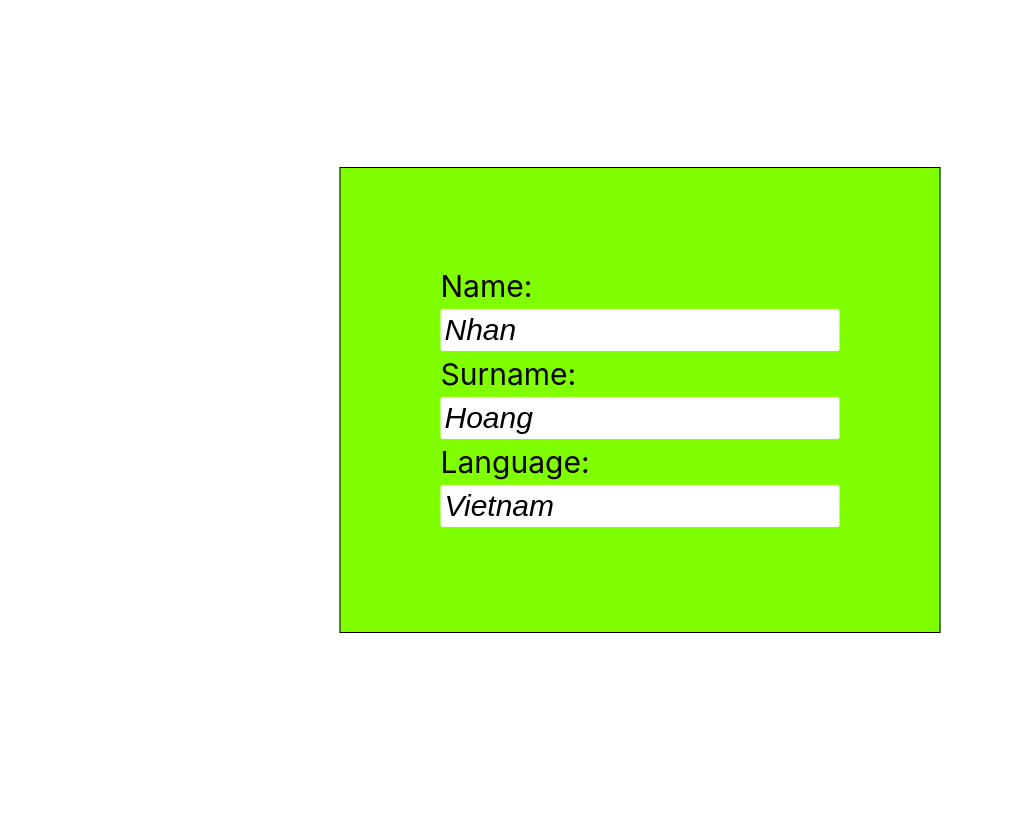
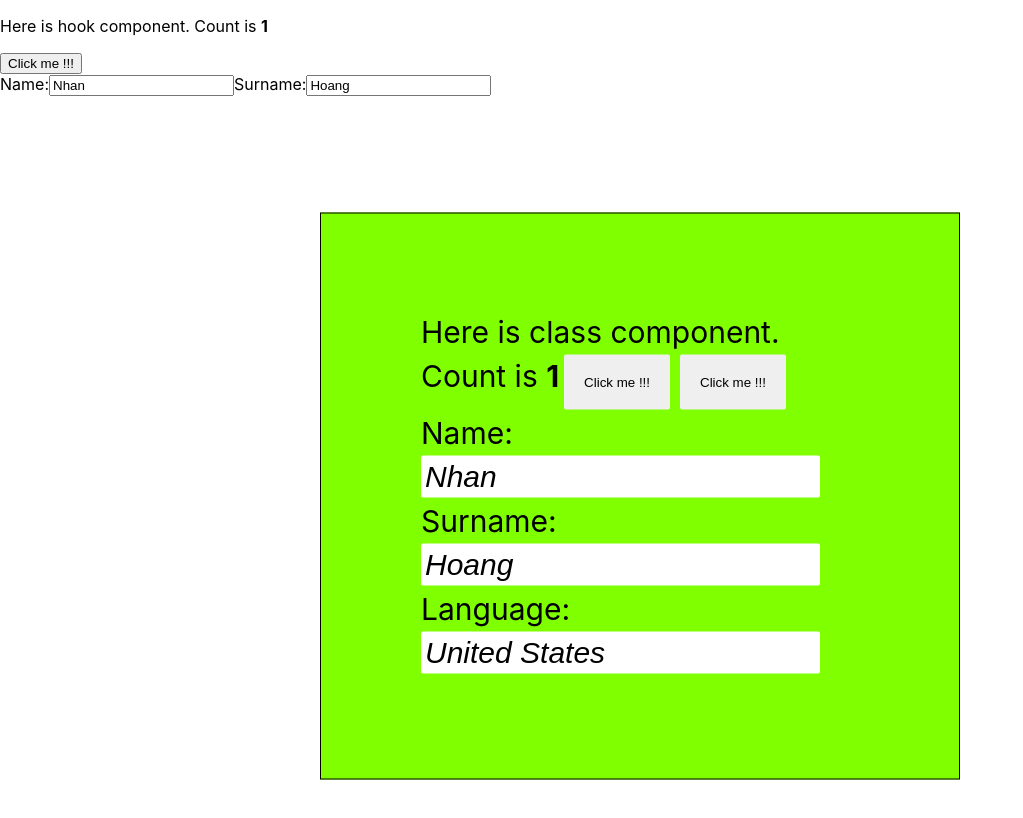
Before and after one commit to NhanHoang8195/react-hook-demo, a React (Create React App) app: page / in a window 1280 px wide. Shown: the top 818 px of the page, without its empty margins (0-1023 px from the left). Built offline with nearby package versions, Linux system fonts and the light colour scheme.

Commit message:
Add context to function components

```diff
--- a/src/components/button/index.jsx
+++ b/src/components/button/index.jsx
@@ -1,7 +1,7 @@
 import React from 'react';
 
 export default function Button(props) {
-    return (<button onClick={props.onClick}>
+    return (<button type='button' onClick={props.onClick}>
         Click me !!!
     </button>);
 }
--- a/src/containers/demo/ClassComponent.jsx
+++ b/src/containers/demo/ClassComponent.jsx
@@ -1,6 +1,7 @@
 import React, { Component } from 'react';
 import withHoc from '../hoc';
 import { LayoutContext, LanguageContext } from '../../context';
+import Button from '../../components/button';
 
 class ClassComponent extends Component {
     constructor(props) {
@@ -24,8 +25,13 @@ class ClassComponent extends Component {
     }
 
     handleClick() {
-       this.setState({count: this.state.count + 1});
+        console.log(this);
+        this.aaa();
+       // this.setState({count: this.state.count + 1});
     };
+    aaa() {
+        console.log(this);
+    }
     handleChangeName (e) {
         this.setState({name: e.target.value});
     }
@@ -38,6 +44,11 @@ class ClassComponent extends Component {
                 {theme => (
                     <div className={theme}>
                         <form>
+                            <div>
+                                <p>Here is class component. Count is <b>{this.props.count}</b></p>
+                                <Button onClick={this.props.onClick}/>
+                                <Button onClick={this.handleClick}/>
+                            </div>
                             <label>Name:</label>
                             <input value={this.state.name} onChange={this.handleChangeName} />
                             <label>Surname:</label>
--- a/src/containers/demo/HookComponent.jsx
+++ b/src/containers/demo/HookComponent.jsx
@@ -1,10 +1,21 @@
-import React, { useState, useEffect } from 'react';
+import React, { useState, useEffect, useContext } from 'react';
+import { LayoutContext, LanguageContext } from '../../context';
 import Button from '../../components/button';
+
+function onChangeName() {
+    const [count, setCount] = useState(1);
+    function handleChange () {
+        setCount(count + 1);
+    }
+    return {count, handleChange};
+}
 
 export function HookComponent() {
     const [count, setCount] = useState(1);
     const [name, setName] = useState('Nhan');
     const [surname, setSurname] = useState('Hoang');
+    const layout = useContext(LayoutContext);
+    const language = useContext(LanguageContext);
     function handleClick() {
         setCount(count + 1);
     }
@@ -17,14 +28,18 @@ export function HookComponent() {
     function handleChangeSurname (e) {
         setSurname(e.target.value);
     }
+    const handleClickOutsite = onChangeName();
     return (
         <div>
-            Here is hook component
-            <p>Count is {count}</p>
-            <Button onClick={handleClick} />
             <form>
-                <label>Name:</label><input value={name} onChange={handleChangeName} />
-                <label>Surname:</label><input value={surname} onChange={handleChangeSurname} />
+                <div>
+                    <p>Here is hook component. Count is <b>{handleClickOutsite.count}</b></p>
+                    <Button onClick={handleClickOutsite.handleChange} />
+                </div>
+                <label>Name:</label>
+                <input value={name} onChange={handleChangeName} />
+                <label>Surname:</label>
+                <input value={surname} onChange={handleChangeSurname} />
             </form>
         </div>
     );
--- a/src/containers/hoc/index.jsx
+++ b/src/containers/hoc/index.jsx
@@ -13,7 +13,7 @@ export default function withHoc(WrappedComponent) {
             this.setState({count: this.state.count + 1});
         };
         render() {
-            return <WrappedComponent data={this.state.count} {...this.props} onChange={this.handleChange} />
+            return <WrappedComponent count={this.state.count} {...this.props} onClick={this.handleChange} />
         }
     }
 }
--- a/src/containers/home/App.js
+++ b/src/containers/home/App.js
@@ -1,11 +1,20 @@
 import React from 'react';
 import { HookComponent, ClassComponent } from '../demo';
+import { LayoutContext, LanguageContext, layout, language } from '../../context';
 
 export default function App() {
   return (
       <div>
-          {/*<HookComponent />*/}
-          <ClassComponent />
+          <LayoutContext.Provider value={layout.centerHook}>
+              <LanguageContext.Provider value={language.vn}>
+                  <HookComponent />
+              </LanguageContext.Provider>
+          </LayoutContext.Provider>
+          <LayoutContext.Provider value={layout.centerClass}>
+              <LanguageContext.Provider value={language.us}>
+                  <ClassComponent />
+              </LanguageContext.Provider>
+          </LayoutContext.Provider>
       </div>
   );
 };
--- a/src/context/index.jsx
+++ b/src/context/index.jsx
@@ -6,7 +6,8 @@ export const language = {
 };
 
 export const layout = {
-    center: 'layout-app',
+    centerHook: 'layout-app hook-component',
+    centerClass: 'layout-app class-component',
 };
-export const LayoutContext = React.createContext(layout.center);
+export const LayoutContext = React.createContext(layout.centerHook);
 export const LanguageContext = React.createContext(language.vn);
--- a/src/index.css
+++ b/src/index.css
@@ -20,9 +20,29 @@ body {
   transform: translate(-50%, -50%);
   padding: 100px;
   border: 1px solid;
-  background-color: chartreuse;
 }
-.layout-app input {
+.hook-component form {
+    background-color: #61dafb;
+}
+.class-component form {
+    background-color: chartreuse;
+}
+.layout-app form button {
+    border-radius: 2px;
+    display: inline-block;
+    padding: 20px;
+    margin: 5px;
+    border: none;
+}
+.layout-app form button:hover {
+    background-color: bisque;
+    cursor: pointer;
+}
+.layout-app form p {
+    display: inline;
+    margin: 0;
+}
+.layout-app form input {
   border: none;
   border-radius: 2px;
   padding: 4px;
@@ -32,7 +52,7 @@ body {
   font-size: 30px;
   font-style: italic;
 }
-.layout-app input:focus{
+.layout-app form input:focus{
   outline: none;
   box-shadow: none;
 }
```
